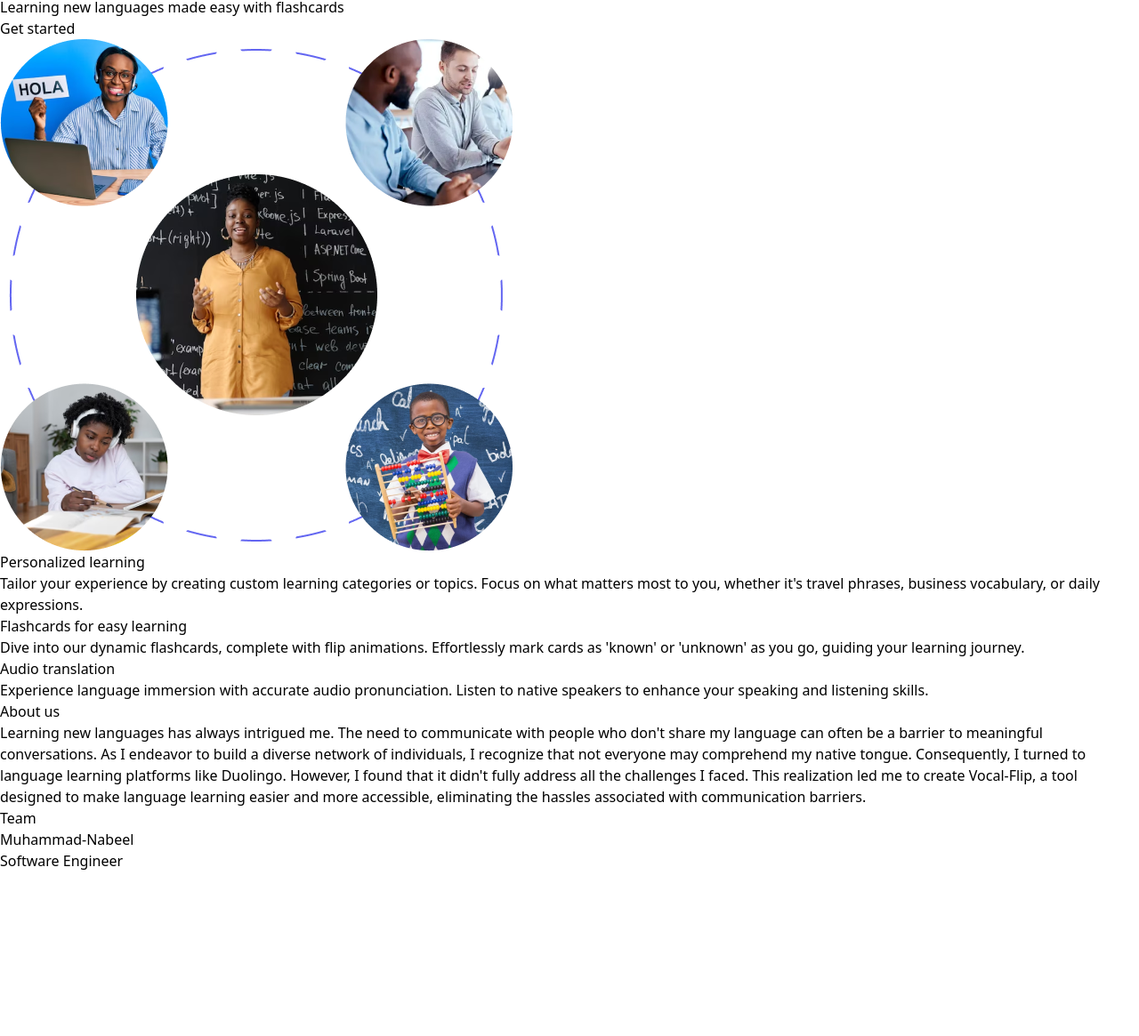
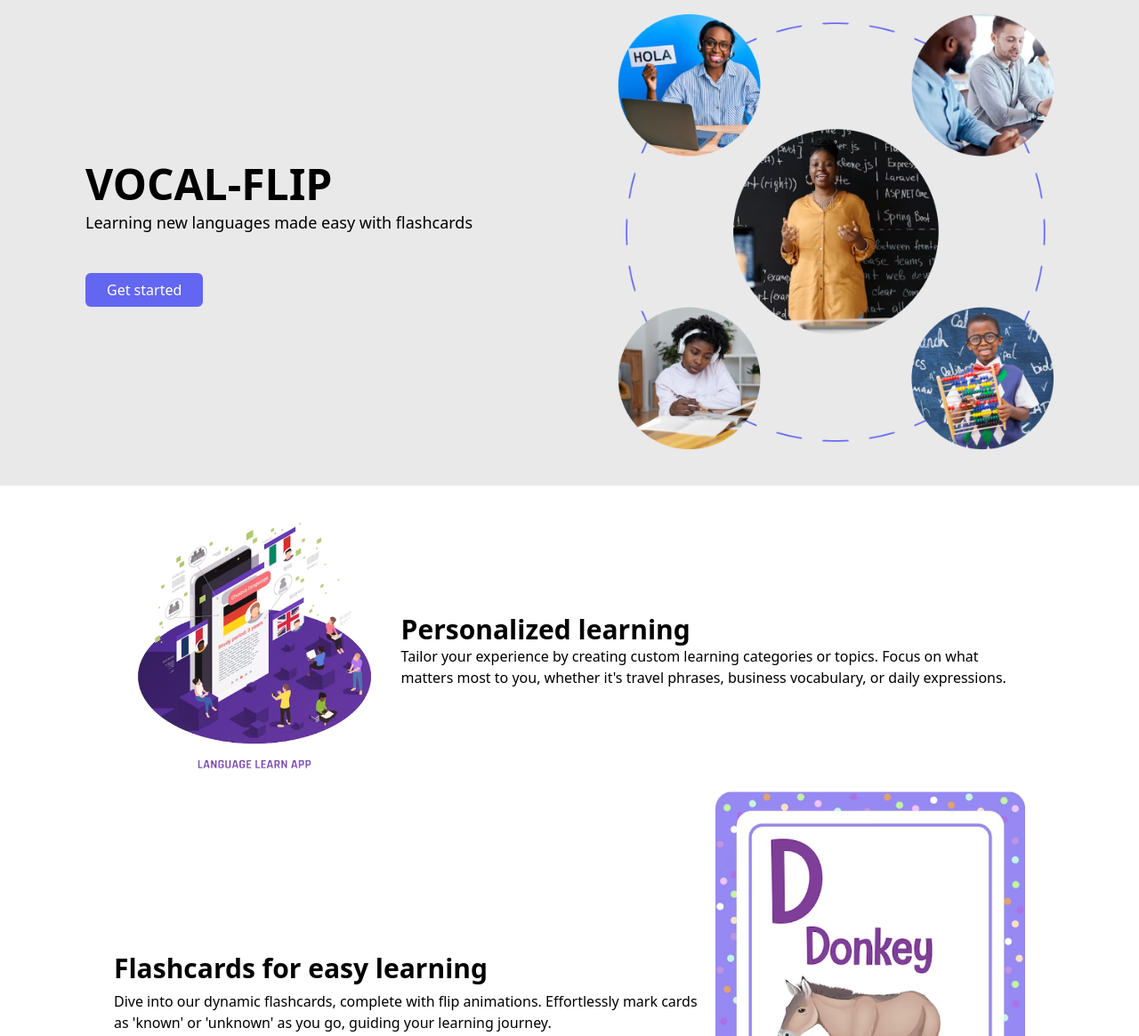
Before and after one commit to dtechbro/vocal-flip, a website: page src/pages/index.html in a window 1280 px wide. Shown: the part 84-1249 px from the top of the page at 89% size. Before the commit the page ends 1064 px from the top, so only its background shows below. Drawn offline with nearby package versions, Linux system fonts and the light colour scheme.

Commit message:
more to come to the landing page

```diff
--- a/src/pages/index.html
+++ b/src/pages/index.html
@@ -9,99 +9,131 @@
     <link href="/dist/output.css" rel="stylesheet">
     <link rel="shortcut icon" href="../img/asset/favicon.png" type="image/x-icon">
 </head>
-<body>
-    <header>
+<body class="bg-body">
+    <header class="flex w-[85%] mx-auto justify-between h-[80px] items-center">
         <img src="../img/asset/logo-purple.png" alt="vocal flip logo">
-        <a href="./home.html">Get started</a>
+        <a href="./home.html" class="text-white bg-primary px-6 py-2 rounded-md">Get started</a>
     </header>
 
-    <main>
-        <div>
+    <main class="md:flex w-[85%] justify-between mx-auto mt-5 mb-10 items-center">
+        <div class="w-[50%] flex flex-col items-start gap-[50px]">
             <div>
-                <h1>VOCAL-FLIP</h1>
-                <p>Learning new languages made easy with flashcards</p>
+                <h1 class="font-extrabold text-5xl mb-[5px]">VOCAL-FLIP</h1>
+                <p class="text-lg">Learning new languages made easy with flashcards</p>
             </div>
             <div>
-                <a href="./home.html">Get started</a>
+                <a href="./home.html" class="text-white bg-primary px-6 py-2 rounded-md">Get started</a>
             </div>
         </div>
 
-        <div>
+        <div class="w-[45%]">
             <img src="../img/asset/hero-img.png" alt="hero section image">
         </div>
     </main>
 
-    <section>
-        <article>
+    <section class="bg-white px-[10%] pt-7">
+        <article class="md:flex items-center gap-[7px]">
             <div>
-                <img src="" alt="">
+                <img src="../img/asset/learning.png" alt="learning structure">
             </div>
 
             <div>
-                <h2>Personalized learning</h2>
+                <h2 class="font-bold text-3xl">Personalized learning</h2>
                 <p>Tailor your experience by creating custom learning categories or topics. Focus on what matters most to you, whether it's travel phrases, business vocabulary, or daily expressions.</p>
             </div>
         </article>
 
-        <article>
+        <article class="md:flex items-center gap-[7px]">
             <div>
-                <h1>Flashcards for easy learning</h1>
+                <h2 class="font-bold text-3xl mb-[7px]">Flashcards for easy learning</h1>
                 <p>Dive into our dynamic flashcards, complete with flip animations. Effortlessly mark cards as 'known' or 'unknown' as you go, guiding your learning journey.</p>
             </div>
 
             <div>
-                <img src="" alt="">
+                <img src="../img/asset/flashcard.png" alt="">
             </div>
         </article>
 
-        <article>
+        <article class="md:flex items-center gap-[7px]">
             <div>
-                <img src="" alt="">
+                <img src="../img/asset/translator.png" alt="audio translation">
             </div>
 
             <div>
-                <h1>Audio translation</h1>
+                <h2 class="font-bold text-3xl">Audio translation</h1>
                 <p>Experience language immersion with accurate audio pronunciation. Listen to native speakers to enhance your speaking and listening skills.</p>
             </div>
         </article>
     </section>
 
+    <!-- about us section, the project idea -->
     <section>
-
-        <!-- about us section, the project idea -->
-        <article>
-            <h1>About us</h1>
+        <article class="w-[80%] mx-auto mt-20">
+            <h1 class="font-bold text-3xl mb-10">About <span class="text-primary">us</span></h1>
 
             <p>Learning new languages has always intrigued me. The need to communicate with people who don't share my language can often be a barrier to meaningful conversations. As I endeavor to build a diverse network of individuals, I recognize that not everyone may comprehend my native tongue. Consequently, I turned to language learning platforms like Duolingo. However, I found that it didn't fully address all the challenges I faced. This realization led me to create Vocal-Flip, a tool designed to make language learning easier and more accessible, eliminating the hassles associated with communication barriers.</p>
         </article>
     </section>
 
+    <!-- The team member section -->
     <section>
-
-        <!-- The team member section -->
-        <article>
+        <article class="flex flex-col gap-7 w-[80%] mx-auto mt-20">
             <div>
-                <h1>Team</h1>
+                <h1 class="font-bold text-3xl mb-10 text-primary">The Team</h1>
             </div>
 
             <!-- team member card -->
-            <div>
-                <div>
+            <div class="bg-white rounded-lg flex flex-col gap-20 items-center py-10 w-80">
+                <div class="flex flex-col gap-1 items-center">
                     <div>
-                        <img src="" alt="">
+                        <img src="../img/asset/S-Eng.png" alt="">
                     </div>
 
-                    <div>
-                        <h3>Muhammad-Nabeel</h3>
+                    <div class="flex flex-col items-center">
+                        <h3 class="font-semibold text-xl">Muhammad-Nabeel</h3>
                         <p>Software Engineer</p>
                     </div>
                 </div>
 
                 <div>
                     <!-- three social icon goes here -->
+                    <a href="https://github.com/dtechbro" target="_blank">
+                        <ion-icon name="logo-github"></ion-icon>
+                    </a>
+
+                    <a href="https://x.com/dtechbro" target="_blank">
+                        <ion-icon name="logo-twitter"></ion-icon>
+                    </a>
+
+                    <a href="">
+                        <ion-icon name="logo-linkedin"></ion-icon>
+                    </a>
                 </div>
             </div>
         </article>
     </section>
+
+    <!-- the end, footer with links -->
+    <footer class="bg-primary">
+        <div>
+            <p>&copy; @2023 vocal-flip </p>
+        </div>
+
+        <div>
+            <!-- vocal-flip socials goes here -->
+
+        </div>
+    </footer>
+
+
+
+
+
+
+
+    <script type="module" src="https://unpkg.com/ionicons@7.1.0/dist/ionicons/ionicons.esm.js"></script>
+
+    <script nomodule src="https://unpkg.com/ionicons@7.1.0/dist/ionicons/ionicons.js"></script>
+
 </body>
 </html>
```
Also changed, not shown: src/pages/home.html (+5 -1 lines), dist/output.css, src/img/asset/S-Eng.png (added), src/img/asset/flashcard.png (added), src/img/asset/learning.png (added), src/img/asset/translator.png (added).
